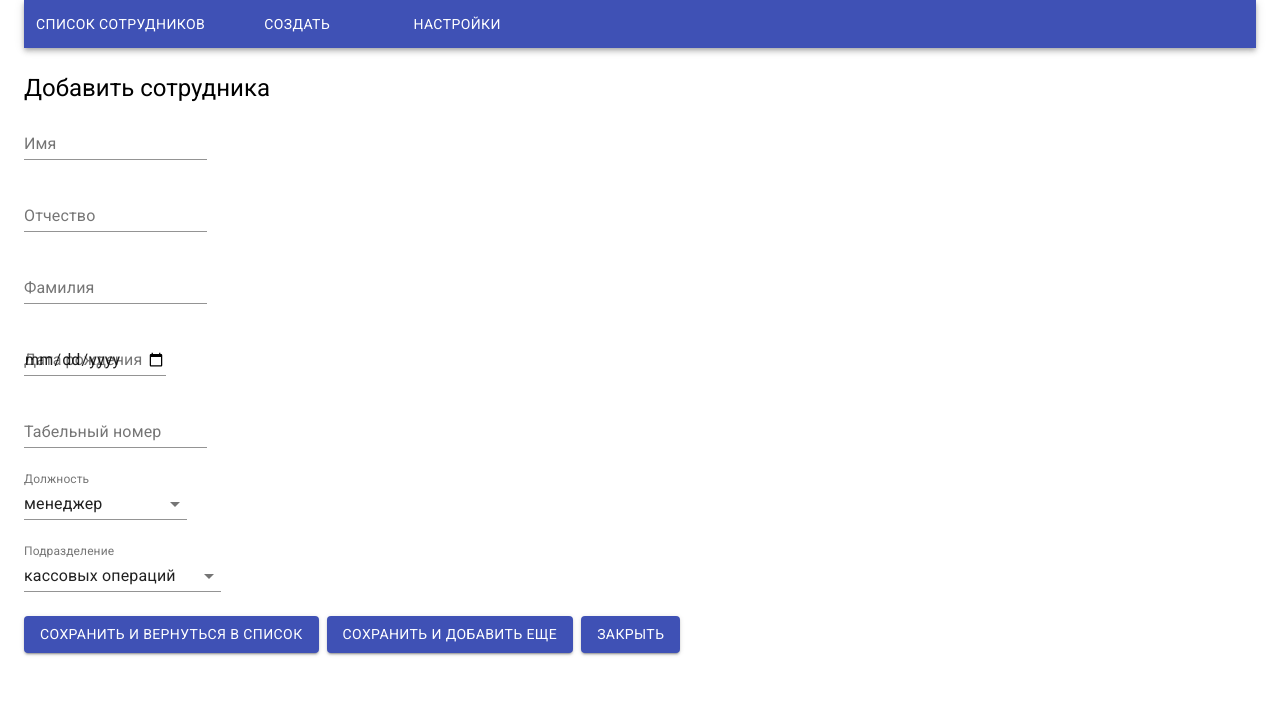
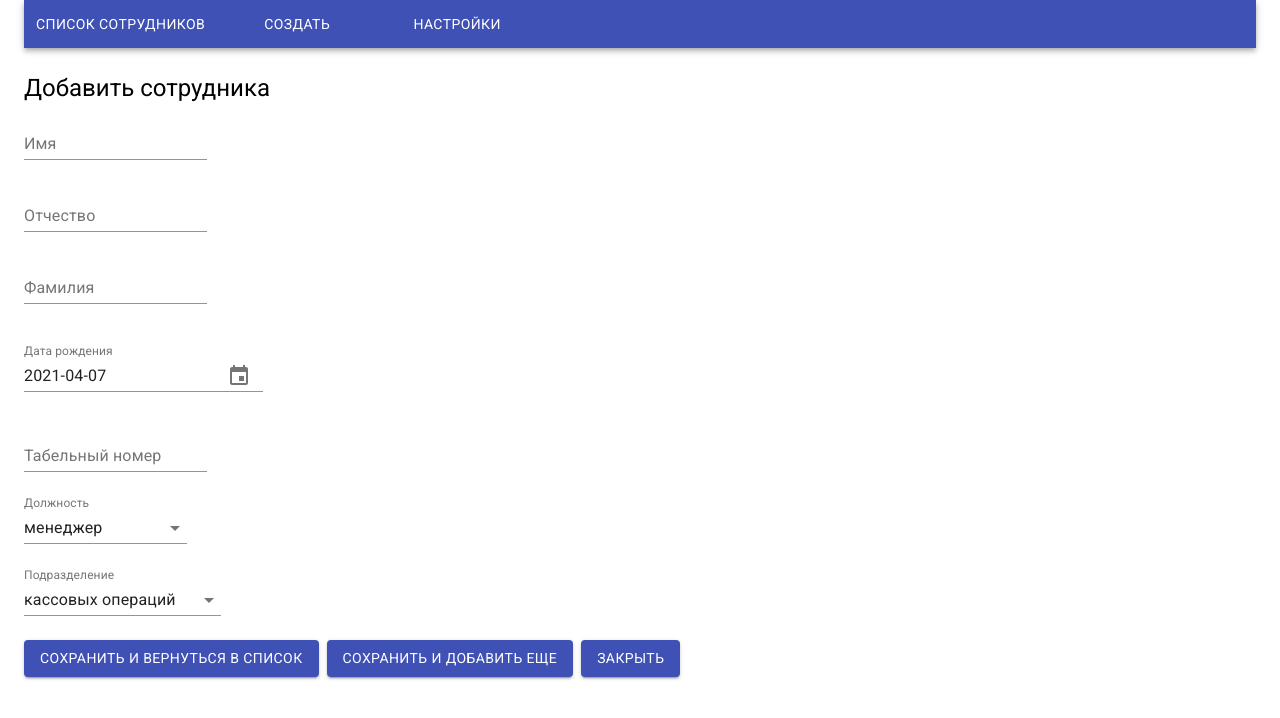
Before and after one commit to lmbrjk/employees, a React (Create React App) app: page /new in a window 1280 px wide. Shown: the top 718 px of the page. Built offline with nearby package versions, Linux system fonts and the light colour scheme.

Commit message:
ошибка с повторным выводом даты после изменения

```diff
--- a/package.json
+++ b/package.json
@@ -17,8 +17,11 @@
     "web-vitals": "^1.1.0"
   },
   "dependencies": {
+    "@date-io/date-fns": "^1.3.13",
     "@material-ui/core": "^4.11.3",
+    "@material-ui/pickers": "^3.3.10",
     "@material-ui/styles": "^4.11.3",
+    "date-fns": "^2.19.0",
     "fontsource-roboto": "^4.0.0"
   },
   "scripts": {
--- a/src/components/ChangeItem.js
+++ b/src/components/ChangeItem.js
@@ -3,6 +3,7 @@ import { Link, Redirect } from "react-router-dom";
 import { useSelector, useDispatch } from 'react-redux';
 
 import { TextInput, SelectInput } from "./inputs";
+import DateInput from "./inputs/DateInput";
 
 import { Form } from "react-final-form";
 
@@ -95,11 +96,17 @@ export default function ChangeItem({ match, sidebarSwitch }){
                                                 labels={input.labels}
                                                 typeField={input.typeField}
                                               />
-                                            : <TextInput
-                                                nameField={input.nameField}
-                                                labelField={input.labelField}
-                                                typeField={input.typeField}
-                                              />
+                                            : input.typeField === "date"
+                                              ? <DateInput
+                                                  nameField={input.nameField}
+                                                  labelField={input.labelField}
+                                                  birthday={user.birthday}
+                                                />
+                                              : <TextInput
+                                                  nameField={input.nameField}
+                                                  labelField={input.labelField}
+                                                  typeField={input.typeField}
+                                                />
                                         }
                                     </Grid>
                                 ))}
--- a/src/components/NewItem.js
+++ b/src/components/NewItem.js
@@ -80,7 +80,6 @@ export default function NewItem(props) {
                                             ? <DateInput
                                                 nameField={input.nameField}
                                                 labelField={input.labelField}
-                                                typeField={input.typeField}
                                               />
                                             : <TextInput
                                                 nameField={input.nameField}
--- a/src/components/inputs/DateInput.js
+++ b/src/components/inputs/DateInput.js
@@ -1,21 +1,40 @@
 import React from "react";
 
 import { Field } from "react-final-form";
-import { TextField } from '@material-ui/core';
+import DateFnsUtils from '@date-io/date-fns';
+import { MuiPickersUtilsProvider, KeyboardDatePicker } from '@material-ui/pickers';
 
-const DateInput = ({ nameField, labelField, typeField }) => (
+export default function MaterialUIPickers ({ nameField, labelField, birthday = "2021-04-07" }) {
+
+    // const [selectedDate, setSelectedDate] = React.useState(birthday);
+
+    // const handleDateChange = (date) => {
+    //     setSelectedDate(date);
+    // };
+
+    return (
+        <MuiPickersUtilsProvider utils={DateFnsUtils}>
             <Field
                 id={nameField}
                 name={nameField}
             >
                 {({ input }) => (
-            <TextField
+                    <KeyboardDatePicker
+                        disableToolbar
+                        variant="inline"
+                        format="yyyy-MM-dd"
+                        margin="normal"
+                        id={nameField}
                         label={labelField}
-                type={typeField}
-                //value={input.value}
+                        value={ input.value ? input.value : birthday }
+                        onChange={ input.onChange }
+                        KeyboardButtonProps={{
+                            'aria-label': 'change date',
+                        }}
                     />
                 )}
+
             </Field>
+        </MuiPickersUtilsProvider>
     );
-
-export default DateInput;
+};
```
Also changed, not shown: 1 other file (tests, documents, lock files or other folders). Lines whose indentation alone changed are shown as unchanged.
